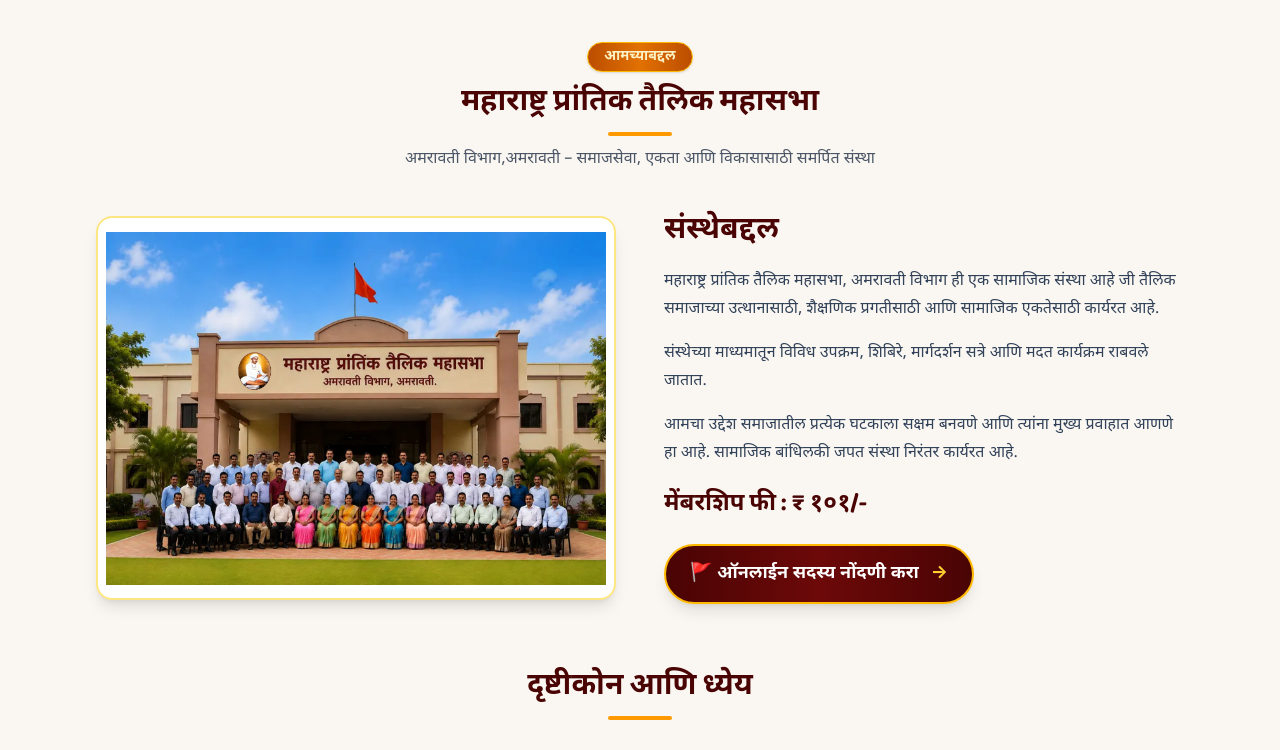
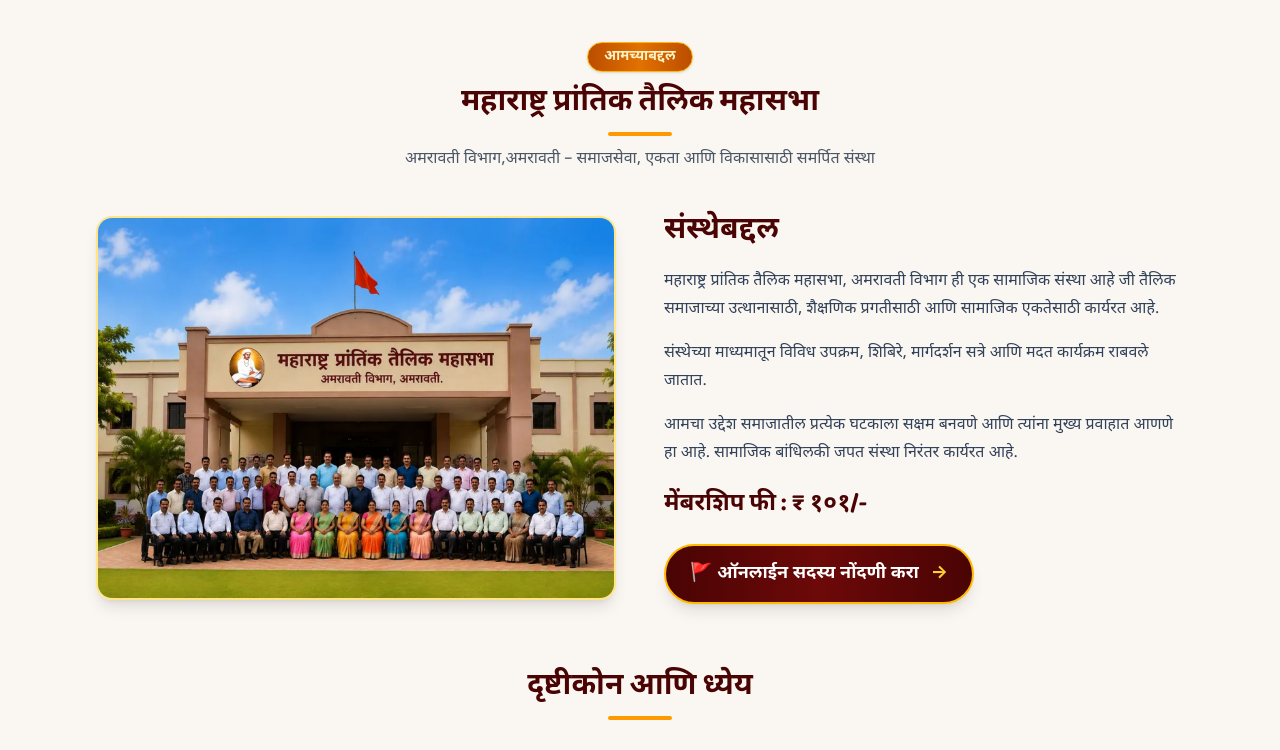
Before and after one commit to BIZONANCE/mptm.org, a Next.js app: page / in a window 1280 px wide. Shown: the part 504-1254 px from the top of the page. Built offline with nearby package versions, Linux system fonts and the light colour scheme; no server answers; a web font is replaced by a local one.

Commit message:
images fixed

```diff
--- a/src/app/about-us/page.tsx
+++ b/src/app/about-us/page.tsx
@@ -27,13 +27,12 @@ export default function AboutPage() {
 
 {/* About Image + Description */}
       <section className="max-w-6xl mx-auto px-4 sm:px-6 lg:px-8 py-12 grid md:grid-cols-2 gap-8 items-center">
-        <div className="relative h-72 md:h-96 rounded-2xl overflow-hidden shadow-lg border-2 border-amber-200 bg-white">
-          {/* Image without cutting */}
+       <div className="relative w-full h-72 md:h-96 rounded-2xl overflow-hidden shadow-lg border-2 border-amber-200">
           <Image
             src="/about-team1.jpg"
             alt="महाराष्ट्र प्रांतिक तैलिक महासभा – कार्यक्रम"
             fill
-            className="object-contain"
+            className="w-full h-full object-cover"
             sizes="(max-width: 768px) 100vw, 50vw"
           />
         </div>
--- a/src/app/page.tsx
+++ b/src/app/page.tsx
@@ -55,12 +55,12 @@ export default function Home() {
         <div className="grid md:grid-cols-2 gap-8 lg:gap-12 items-center">
 
        {/* Image */}
-          <div className="relative h-72 sm:h-80 md:h-96 rounded-2xl overflow-hidden shadow-lg border-2 border-amber-200 bg-white flex items-center justify-center">
+   <div className="relative w-full h-72 md:h-96 rounded-2xl overflow-hidden shadow-lg border-2 border-amber-200">
           <Image
             src="/about-team1.jpg"
             alt="महाराष्ट्र प्रांतिक तैलिक महासभा – कार्यक्रम"
             fill
-              className="object-contain p-2"
+            className="w-full h-full object-cover"
             sizes="(max-width: 768px) 100vw, 50vw"
           />
         </div>
```
Lines whose indentation alone changed are shown as unchanged.
